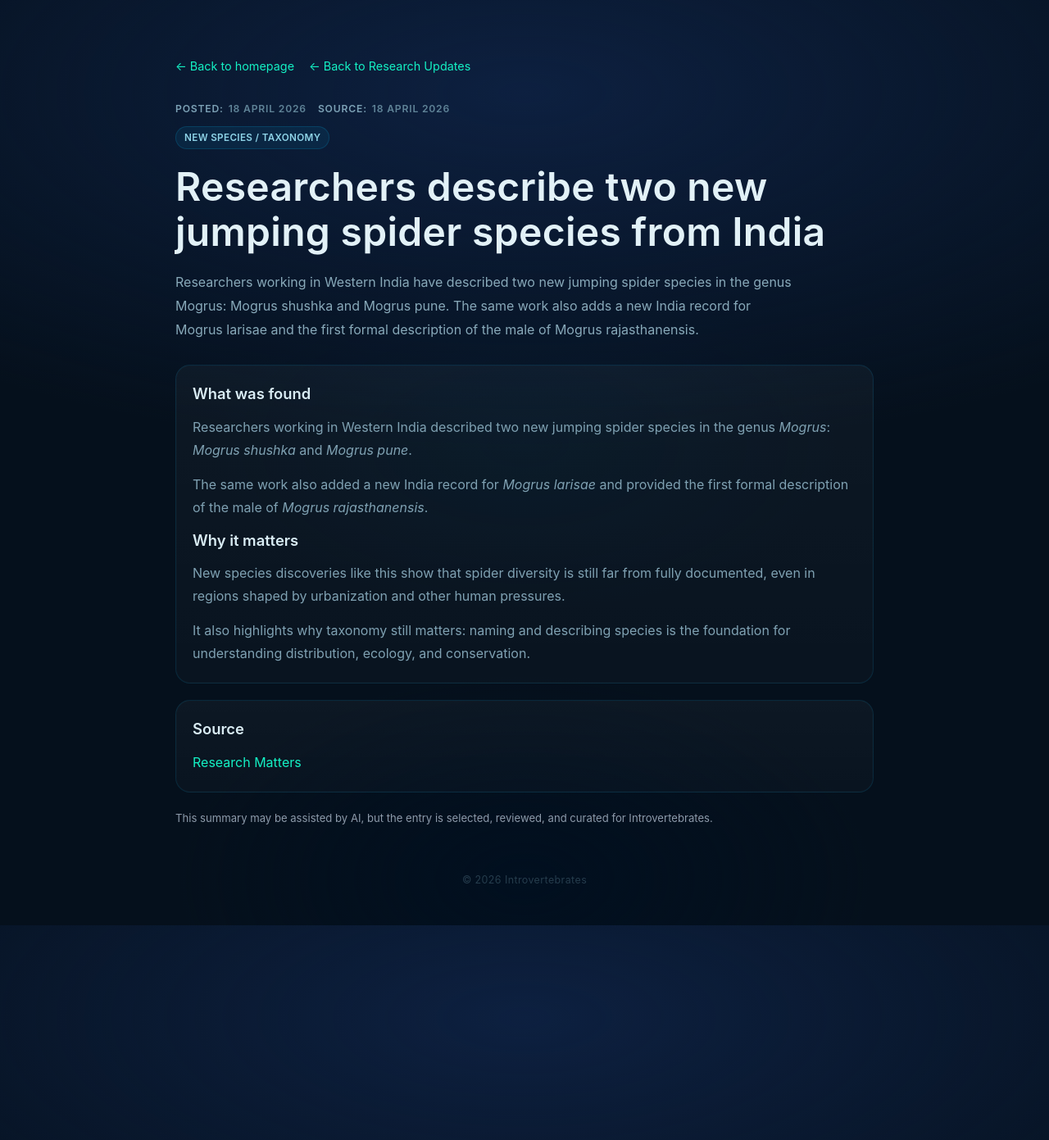
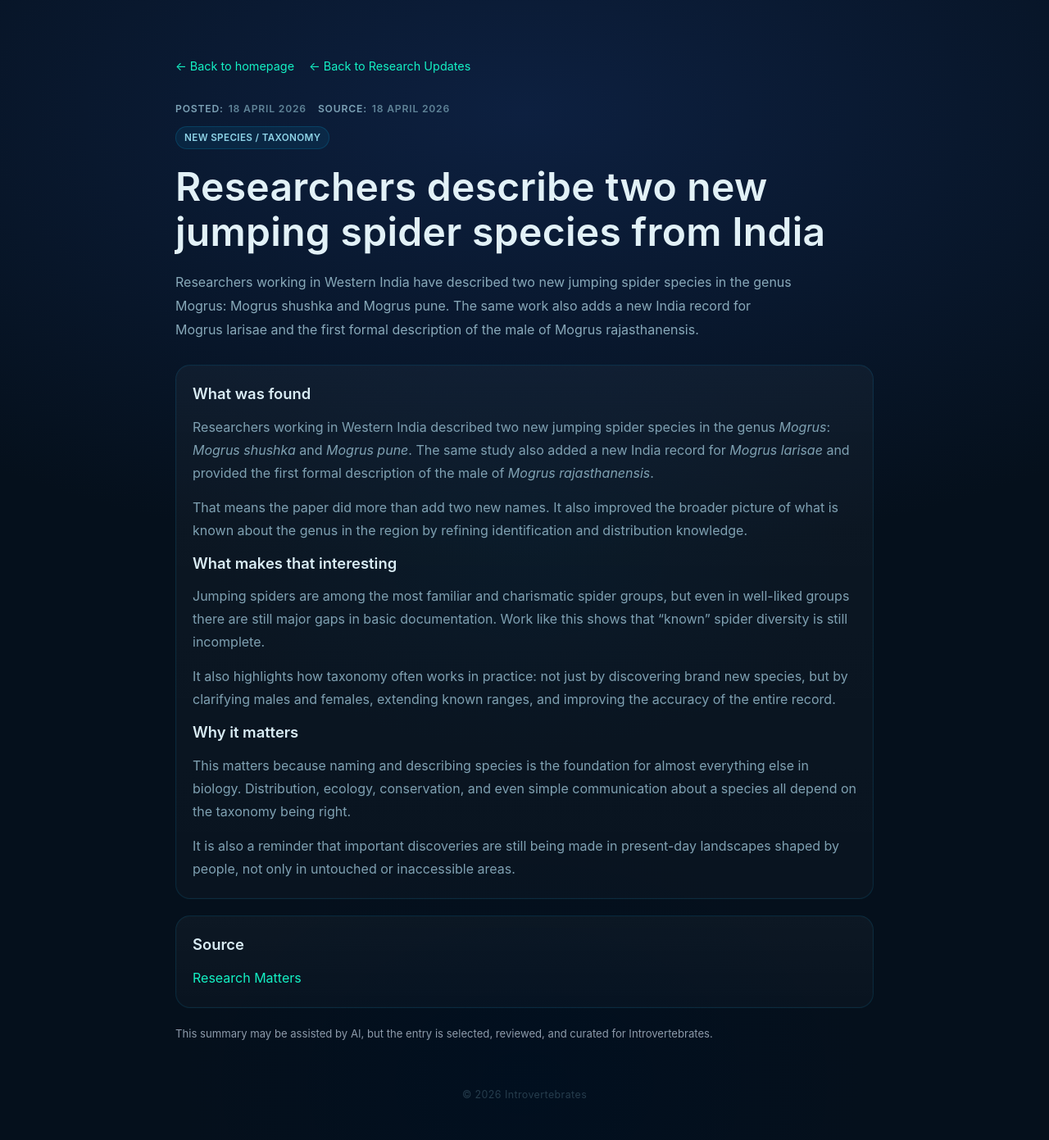
Before and after one commit to Introvertebrates/introvertebrates-site, a Jekyll site: the page built from _research/jumping-spiders-india.md, in a window 1280 px wide. Shown: the whole page at 82% size. Built offline with Jekyll 4.4.1, drawn with Linux system fonts in a browser that asks for light colours.

Commit message:
Update Research Updates “jumping-spiders-india”

```diff
--- a/_research/jumping-spiders-india.md
+++ b/_research/jumping-spiders-india.md
@@ -19,13 +19,29 @@ source_name: Research Matters
 
 <p>
 
-  Researchers working in Western India described two new jumping spider species in the genus <em>Mogrus</em>: <em>Mogrus shushka</em> and <em>Mogrus pune</em>.
+  Researchers working in Western India described two new jumping spider species in the genus <em>Mogrus</em>: <em>Mogrus shushka</em> and <em>Mogrus pune</em>. The same study also added a new India record for <em>Mogrus larisae</em> and provided the first formal description of the male of <em>Mogrus rajasthanensis</em>.
 
 </p>
 
 <p>
 
-  The same work also added a new India record for <em>Mogrus larisae</em> and provided the first formal description of the male of <em>Mogrus rajasthanensis</em>.
+  That means the paper did more than add two new names. It also improved the broader picture of what is known about the genus in the region by refining identification and distribution knowledge.
+
+</p>
+
+
+
+<h2>What makes that interesting</h2>
+
+<p>
+
+  Jumping spiders are among the most familiar and charismatic spider groups, but even in well-liked groups there are still major gaps in basic documentation. Work like this shows that “known” spider diversity is still incomplete.
+
+</p>
+
+<p>
+
+  It also highlights how taxonomy often works in practice: not just by discovering brand new species, but by clarifying males and females, extending known ranges, and improving the accuracy of the entire record.
 
 </p>
 
@@ -35,12 +51,12 @@ source_name: Research Matters
 
 <p>
 
-  New species discoveries like this show that spider diversity is still far from fully documented, even in regions shaped by urbanization and other human pressures.
+  This matters because naming and describing species is the foundation for almost everything else in biology. Distribution, ecology, conservation, and even simple communication about a species all depend on the taxonomy being right.
 
 </p>
 
 <p>
 
-  It also highlights why taxonomy still matters: naming and describing species is the foundation for understanding distribution, ecology, and conservation.
+  It is also a reminder that important discoveries are still being made in present-day landscapes shaped by people, not only in untouched or inaccessible areas.
 
 </p>
```
